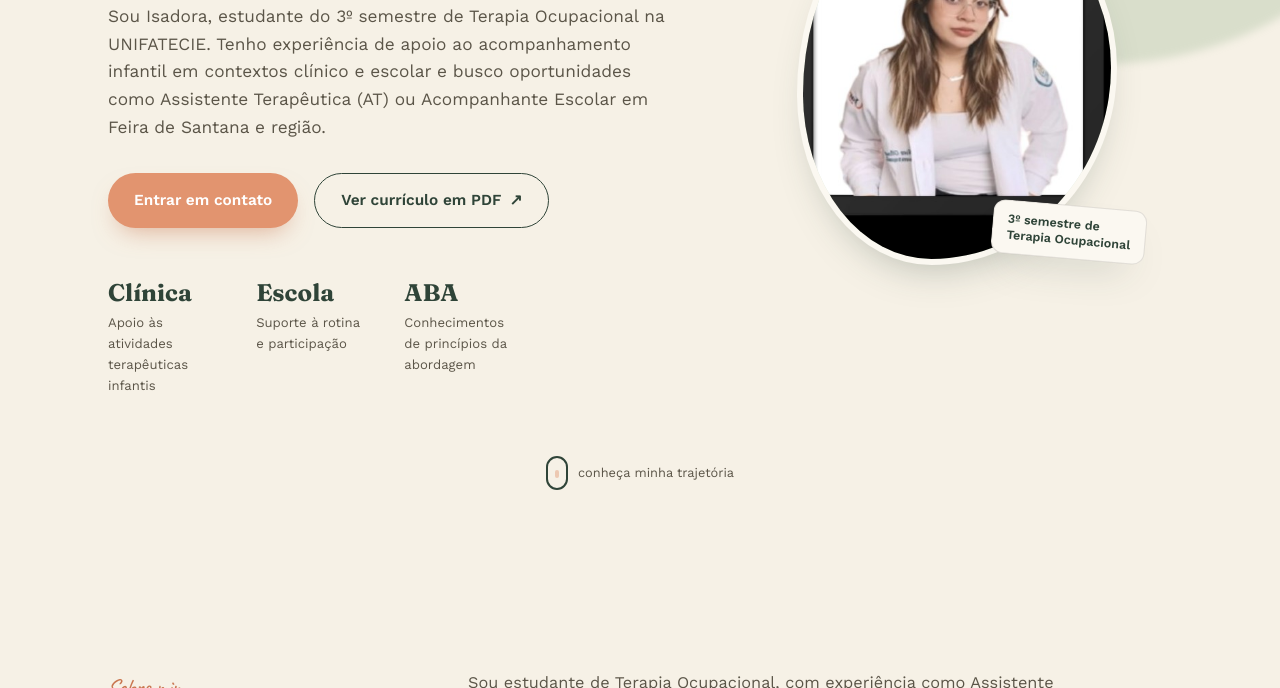
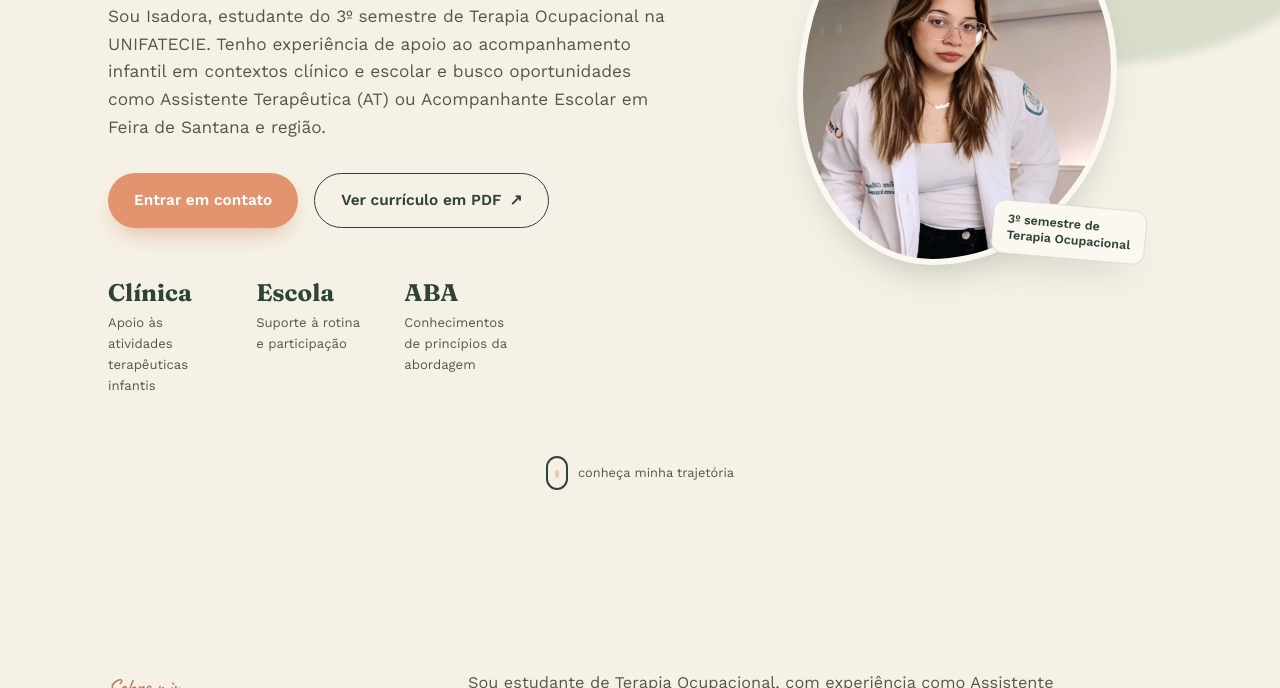
Before and after one commit to Mateus-Santos/isa-portfolio, a plain HTML site: page index.html in a window 1280 px wide. Shown: the part 412-1100 px from the top of the page. Drawn offline with nearby package versions, Linux system fonts and the light colour scheme.

Commit message:
fix: melhorar foto principal do portfolio

```diff
--- a/css/portfolio-at-v4.css
+++ b/css/portfolio-at-v4.css
@@ -26,3 +26,16 @@
 @media (max-width:860px){.io-gallery-slide{grid-template-columns:1fr;gap:0;}.io-gallery-media{height:310px;}.io-gallery-caption{padding:19px 12px;min-height:145px;}.io-gallery-thumbs{display:flex;overflow-x:auto;scroll-snap-type:x proximity;gap:10px;padding:4px 3px 10px;}.io-gallery-thumb{flex:0 0 116px;scroll-snap-align:start;}.io-gallery-thumb img{height:64px;}}
 @media (max-width:480px){.io-gallery-card{padding:12px;border-radius:18px;}.io-gallery-media{height:290px;}.io-gallery-caption{padding:16px 6px;min-height:150px;}.io-gallery-slide{gap:0;}.io-gallery-controls button{width:40px;height:40px;}}
 @media (prefers-reduced-motion:reduce){.io-gallery-viewport{scroll-behavior:auto;}}
+
+/* V5 — fotografia principal: imagem em alta definição, enquadramento sem faixas pretas. */
+.photo-frame {
+  overflow: hidden;
+  background: var(--paper);
+}
+.photo-frame img {
+  display: block;
+  width: 100%;
+  height: 100%;
+  object-fit: cover;
+  object-position: 50% 50%;
+}
--- a/index.html
+++ b/index.html
@@ -89,7 +89,7 @@
       </div>
       <div class="hero-photo reveal" style="--delay:.15s">
         <div class="photo-frame">
-          <img src="assets/photo-isadora.jpg" alt="Fotografia de Isadora Olimpio" width="320" height="380" fetchpriority="high">
+          <img src="assets/photo-isadora-hero.jpg" alt="Fotografia de Isadora Olimpio em ambiente clínico" width="320" height="380" fetchpriority="high" decoding="async">
         </div>
         <div class="photo-tag photo-tag--top">Assistente<br>Terapêutica</div>
         <div class="photo-tag photo-tag--bottom">3º semestre de<br>Terapia Ocupacional</div>
```
Also changed, not shown: assets/photo-isadora-hero.jpg (added).
